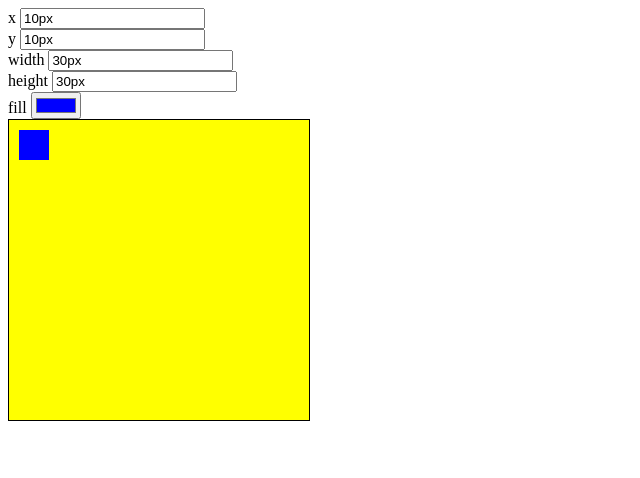
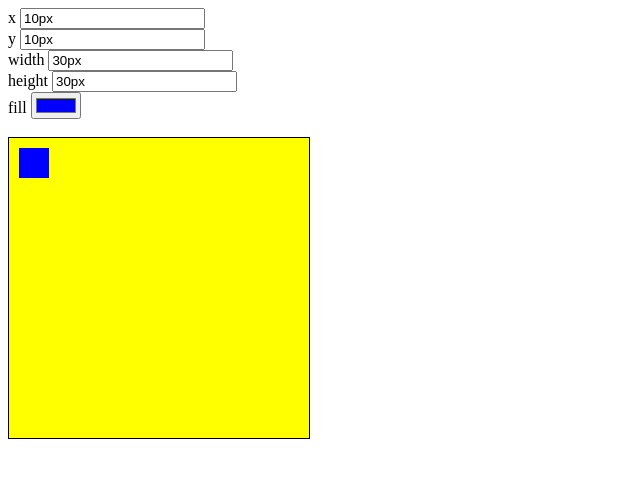
Before and after one commit to EgemenCiftci/angular-svg-component-demo, an Angular app: page / in a window 1280 px wide. Shown: the top 478 px of the page, without its empty margins (0-640 px from the left). Built offline with nearby package versions, Linux system fonts and the light colour scheme.

Commit message:
2 files modified

```diff
--- a/src/app/app.component.html
+++ b/src/app/app.component.html
@@ -13,6 +13,5 @@
 <label>fill </label>
 <input [(ngModel)]="shapeInfo.fill" type="color" />
 <br />
-<app-chart
-  [shapeInfo]="shapeInfo"
-></app-chart>
+<br />
+<app-chart [shapeInfo]="shapeInfo"></app-chart>
--- a/src/app/chart/chart.component.ts
+++ b/src/app/chart/chart.component.ts
@@ -6,10 +6,6 @@ import { ShapeInfo } from '../shape-info';
   templateUrl: './chart.component.svg',
   styleUrls: ['./chart.component.css'],
 })
-export class ChartComponent implements OnInit {
+export class ChartComponent {
   @Input() shapeInfo: ShapeInfo;
-
-  constructor() {}
-
-  ngOnInit() {}
 }
```
